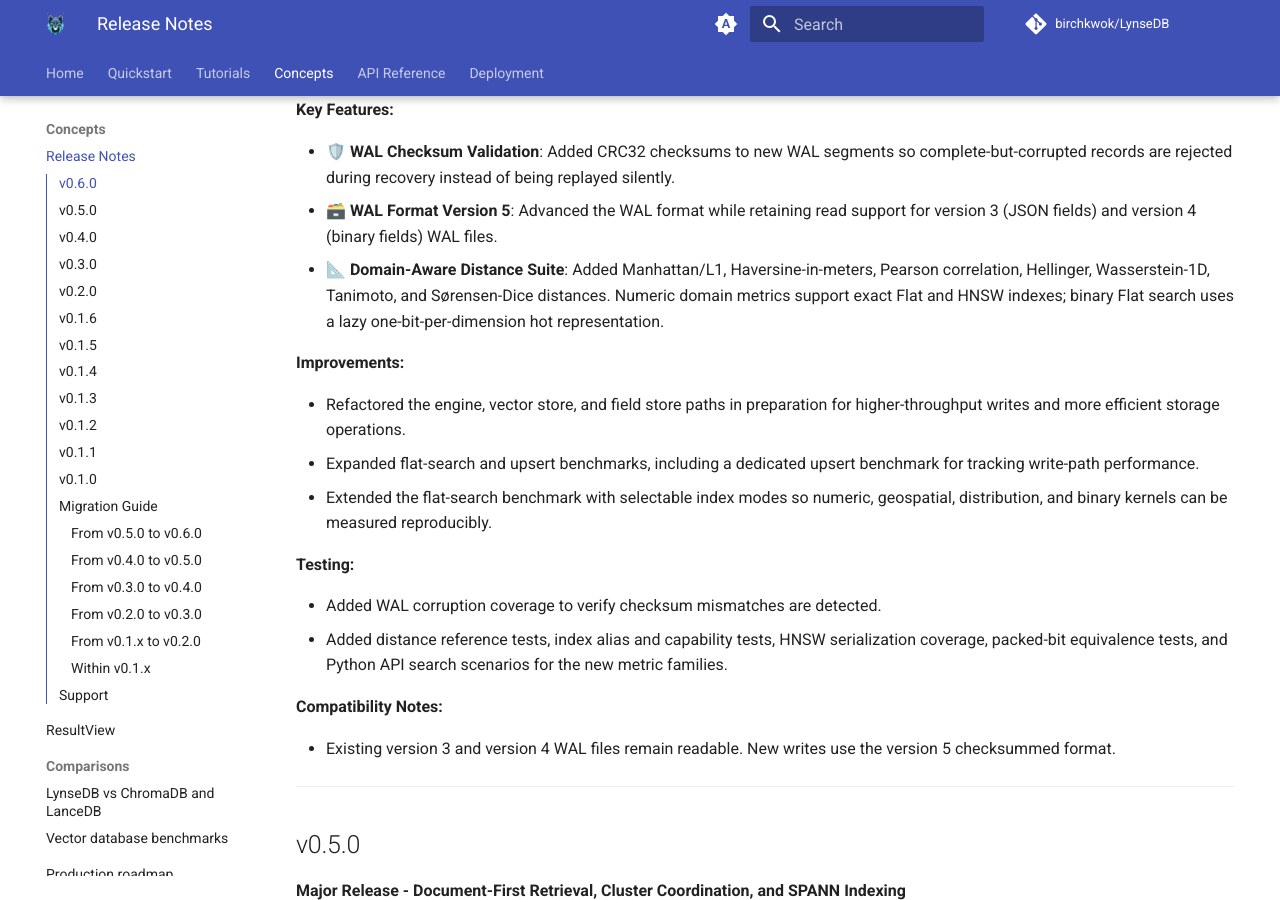
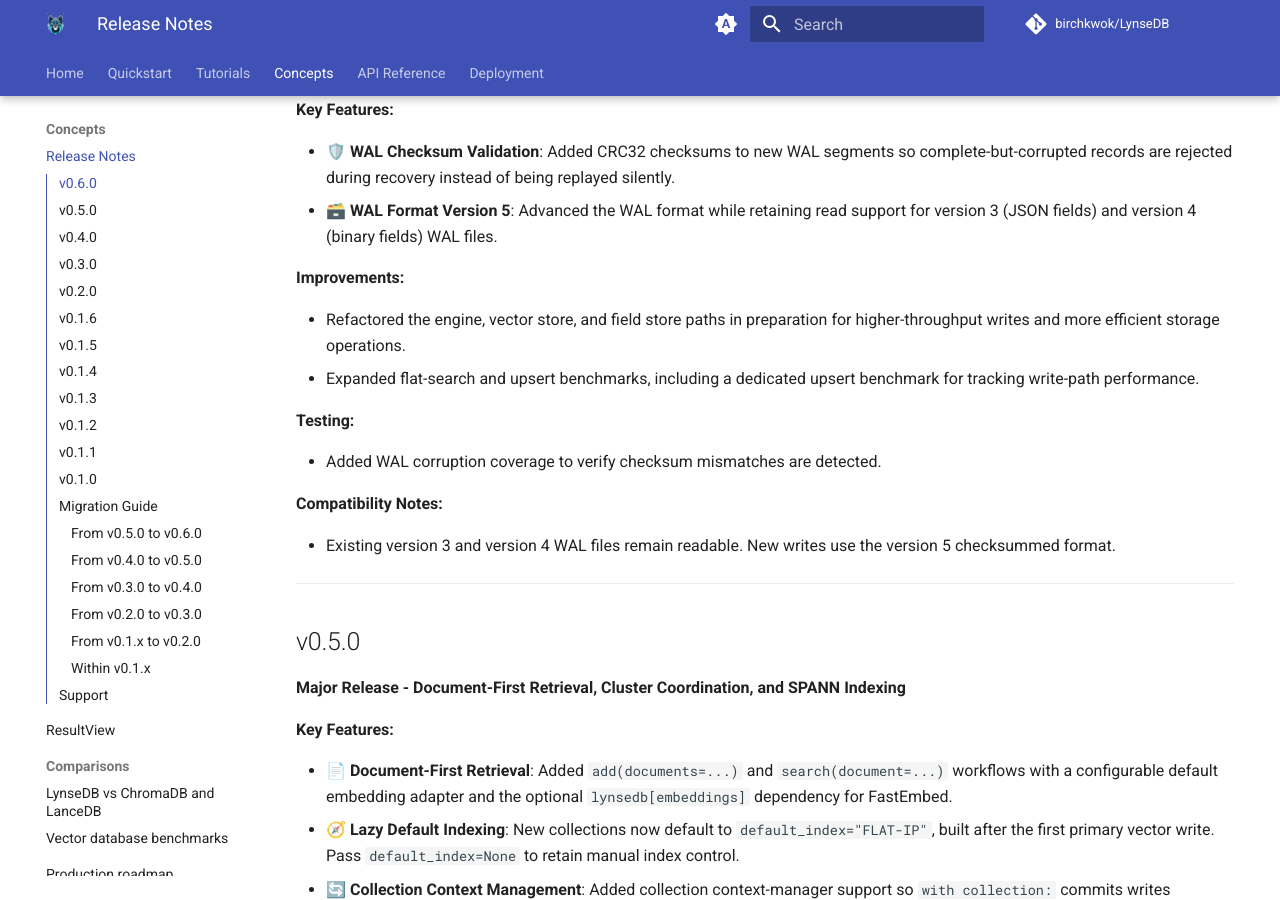
Before and after one commit to BirchKwok/lynsedb, an MkDocs documentation site: the page built from docs/releases.md, in a window 1280 px wide and 900 px high, scrolled down 354 px. Built offline with MkDocs 1.6.1 and Material for MkDocs 9.7.7, drawn with Linux system fonts in a browser that asks for light colours; comment, search, counter and statistics services are not loaded; the version menu is left out.

Commit message:
feat: remove domain-aware distance metrics and related tests from release notes

```diff
--- a/docs/releases.md
+++ b/docs/releases.md
@@ -10,10 +10,6 @@
 
 - 🛡️ **WAL Checksum Validation**: Added CRC32 checksums to new WAL segments so complete-but-corrupted records are rejected during recovery instead of being replayed silently.
 - 🗃️ **WAL Format Version 5**: Advanced the WAL format while retaining read support for version 3 (JSON fields) and version 4 (binary fields) WAL files.
-- 📐 **Domain-Aware Distance Suite**: Added Manhattan/L1, Haversine-in-meters,
-  Pearson correlation, Hellinger, Wasserstein-1D, Tanimoto, and Sørensen-Dice
-  distances. Numeric domain metrics support exact Flat and HNSW indexes;
-  binary Flat search uses a lazy one-bit-per-dimension hot representation.
 
 **Improvements:**
 
@@ -21,15 +17,10 @@
   higher-throughput writes and more efficient storage operations.
 - Expanded flat-search and upsert benchmarks, including a dedicated upsert
   benchmark for tracking write-path performance.
-- Extended the flat-search benchmark with selectable index modes so numeric,
-  geospatial, distribution, and binary kernels can be measured reproducibly.
 
 **Testing:**
 
 - Added WAL corruption coverage to verify checksum mismatches are detected.
-- Added distance reference tests, index alias and capability tests, HNSW
-  serialization coverage, packed-bit equivalence tests, and Python API search
-  scenarios for the new metric families.
 
 **Compatibility Notes:**
 
```
